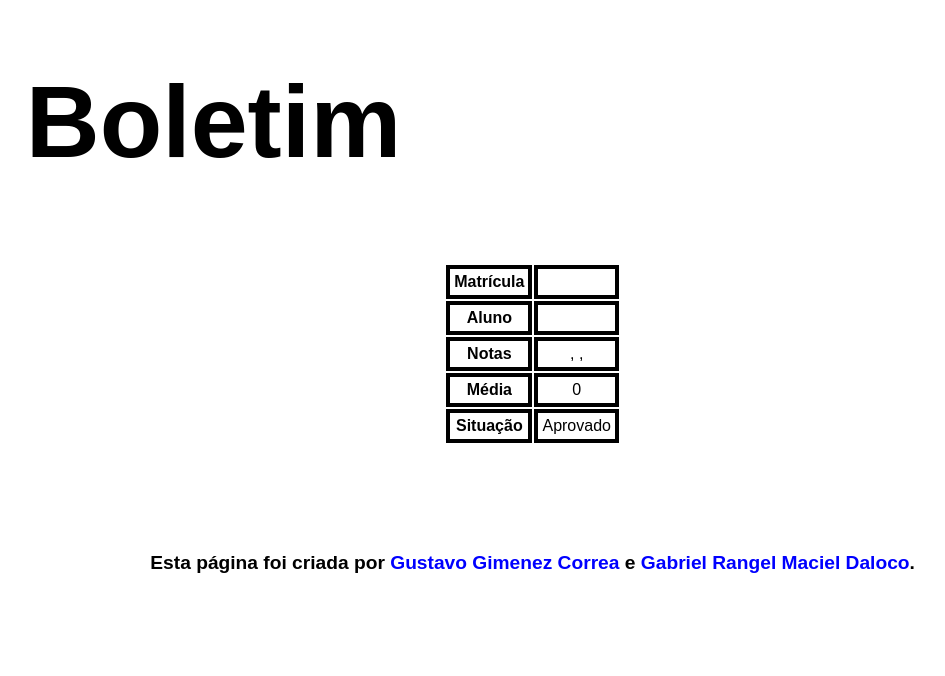
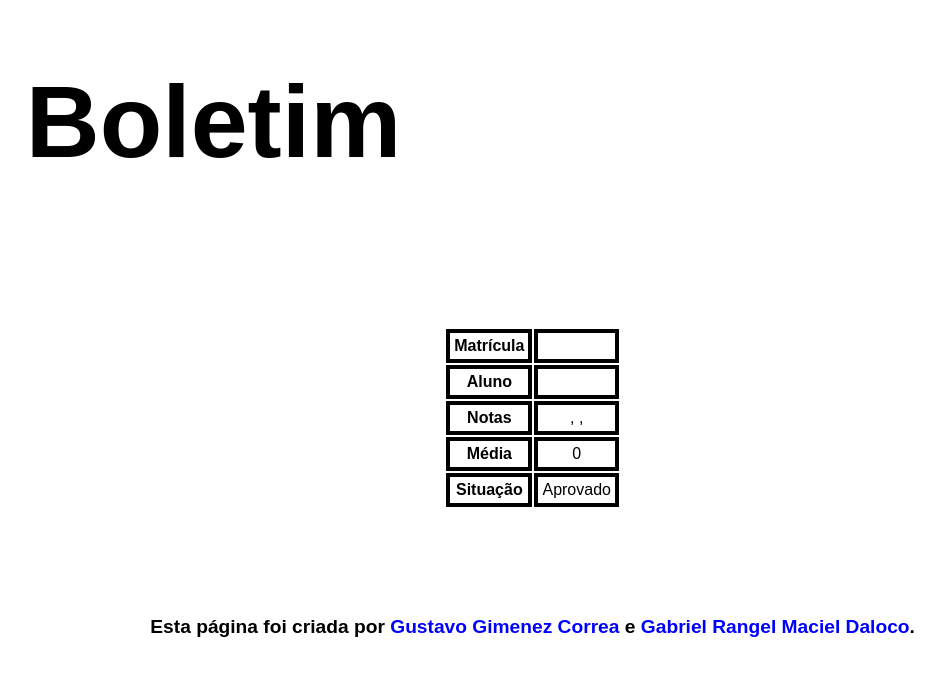
Before and after one commit to xviigimenez/pw, a PHP site: page /boletim.php in a window 1280 px wide. Shown: the top 676 px of the page, without its empty margins (109-1054 px from the left). Run offline with PHP 8.4, Linux system fonts and the light colour scheme; data that the repository does not hold is empty.

Commit message:
(boletim) arrumado o padding do título

```diff
--- a/boletim/css/style.css
+++ b/boletim/css/style.css
@@ -1,11 +1,12 @@
 body {
   height: 75vh;
   width: 99vw;
-  font-family: sans-serif;
+  font-family: Liberation Sans, sans-serif;
 }
 body header {
   height: 25vh;
   margin: 5% 10% 0 10%;
+  padding: 0 0 5% 0;
 }
 body header h1 {
   cursor: default;
@@ -22,6 +23,9 @@ body header h1:hover {
 }
 body main {
   height: 25vh;
+}
+body main div form p {
+  font-size: 3vw;
 }
 body main div form:not(:last-child) {
   height: 100%;
@@ -47,7 +51,6 @@ body main div form label:hover {
 body main div form input[type=number], body main div form input[type=text] {
   margin-left: 1vw;
   margin-right: 2vw;
-  margin-top: 0.5vh;
   width: 7.5vw;
   height: 2.5vh;
   transition: 1s;
@@ -55,9 +58,6 @@ body main div form input[type=number], body main div form input[type=text] {
 body main div form input[type=number]:hover, body main div form input[type=text]:hover {
   width: 15vw;
   transition: 1s;
-}
-body main div form p {
-  font-size: 3vw;
 }
 body main div table {
   height: 100%;
@@ -99,4 +99,4 @@ body footer div p a {
 body footer div p a:hover {
   font-size: 1.8vw;
   transition: 0.5s;
-}/*# sourceMappingURL=style.css.map */
+}
--- a/boletim/css/style.scss
+++ b/boletim/css/style.scss
@@ -1,10 +1,11 @@
 body {
 	height: 75vh;
 	width: 99vw;
-	font-family: sans-serif;
+	font-family: Liberation Sans, sans-serif;
 	header {
 		height: 25vh;
 		margin: 5% 10% 0 10%;
+        padding: 0 0 5% 0;
 		h1 {
 			cursor: default;
 			margin-top: 0;
@@ -23,6 +24,9 @@ body {
 		height: 25vh;
 		div {
 			form {
+				p {
+					font-size: 3vw;
+				}
 				&:not(:last-child) {
 					height: 100%;
 					display: flex;
@@ -44,10 +48,10 @@ body {
 						transition: 0.5s;
 					}
 				}
-				input[type=number], input[type="text"] {
+				input[type="number"], input[type="text"] {
 					margin-left: 1vw;
 					margin-right: 2vw;
-					margin-top: 0.5vh;
+					// margin-top: 0.5vh;
 					width: 7.5vw;
 					height: 2.5vh;
 					transition: 1s;
@@ -55,9 +59,6 @@ body {
 						width: 15vw;
 						transition: 1s;
 					}
-				}
-				p {
-					font-size: 3vw;
 				}
 			}
 			table {
--- a/boletim/index.php
+++ b/boletim/index.php
@@ -23,7 +23,6 @@
                     <input type="number" min="0" max="10" step=".5" id="nota2" name="nota2">
                     <label for="nota3">Nota 3</label>
                     <input type="number" min="0" max="10" step=".5" id="nota3" name="nota3"><br><br>
-
                     <input type="submit" name="Receber" value="Receber">
                 </form>
             </div>
```
